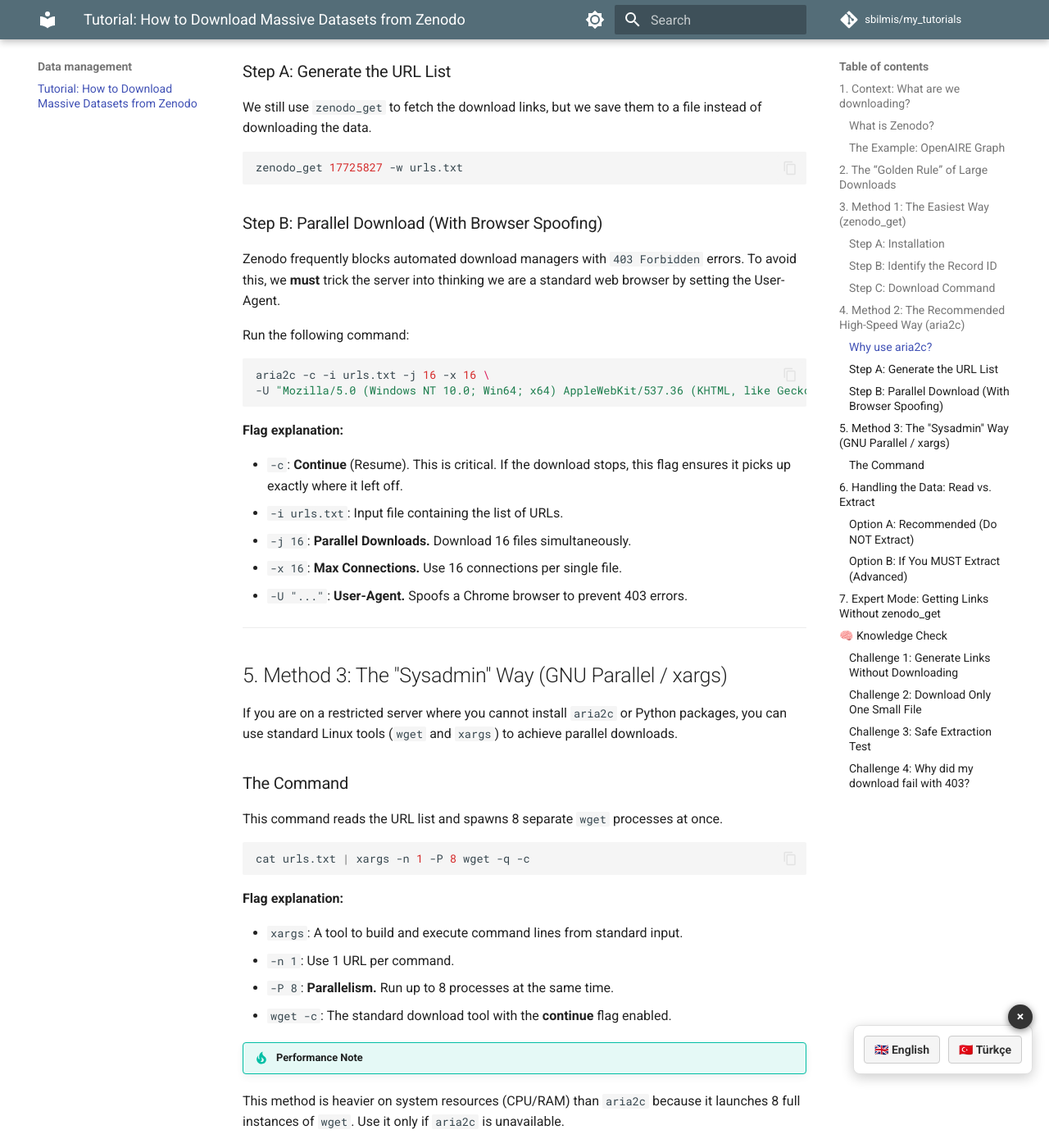
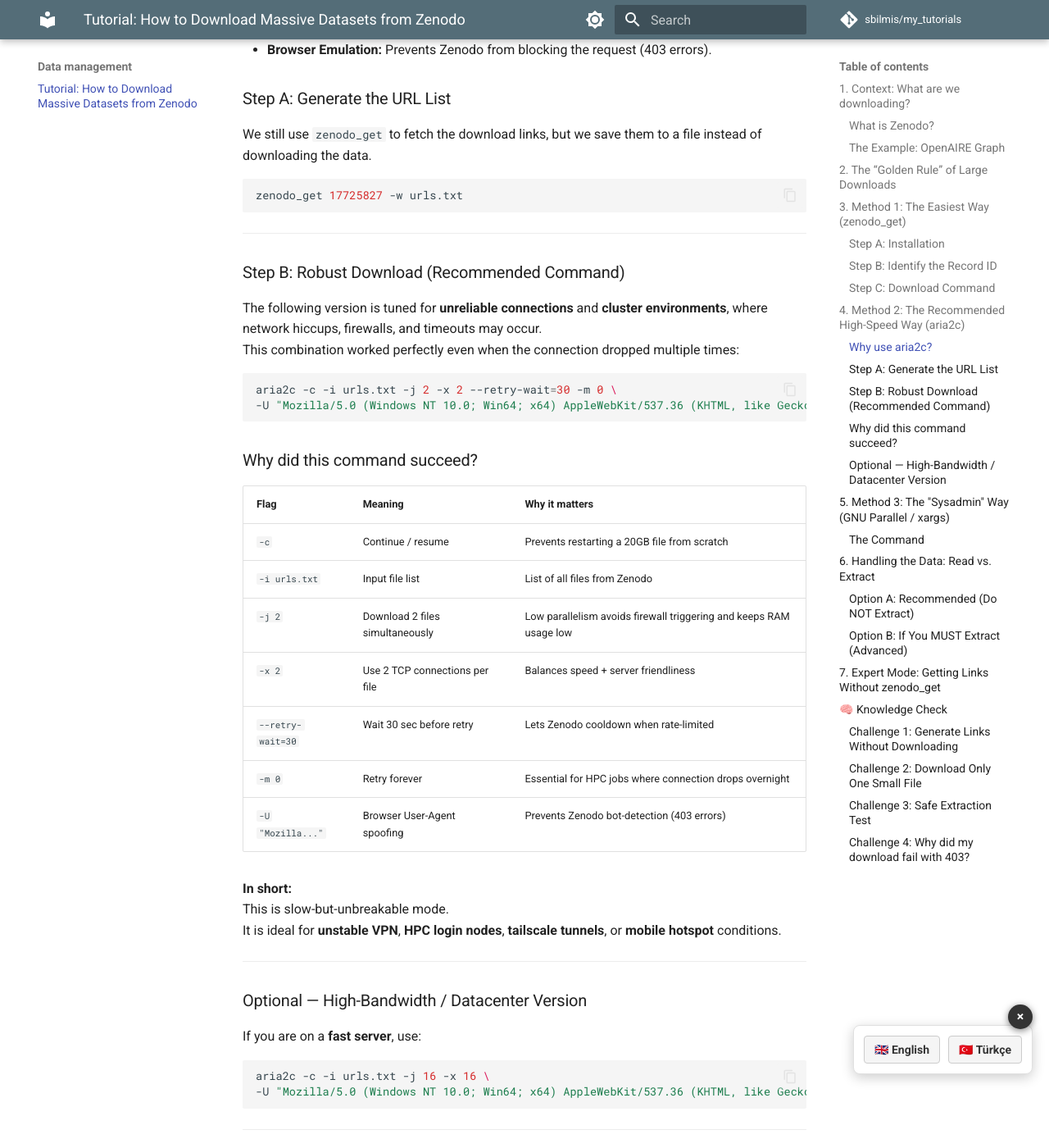
Before and after one commit to sbilmis/my_tutorials, an MkDocs documentation site: the page built from docs/data_management/downloading-large-datasets.md, in a window 1280 px wide and 1400 px high, scrolled down 2643 px. Shown: the whole window at 82% size. Built offline with MkDocs 1.6.1 and Material for MkDocs 9.7.7, drawn with Linux system fonts in a browser that asks for light colours; comment, search, counter and statistics services are not loaded; some of the changed text lies outside the part shown.

Commit message:
data_management is corrected with wait parameter

````diff
--- a/docs/data_management/downloading-large-datasets.md
+++ b/docs/data_management/downloading-large-datasets.md
@@ -80,9 +80,10 @@ For massive datasets, `aria2c` is superior because it supports **parallel operat
 
 ### Why use `aria2c`?
 
-* **Parallelization:** Unlike `zenodo_get`, `aria2c` can download 16+ files simultaneously.
-* **Connection Splitting:** It opens multiple connections per file to maximize bandwidth.
-* **Resumability:** Excellent support for resuming interrupted downloads.
+* **Parallelization:** Download multiple files simultaneously.
+* **Connection Splitting:** Multiple TCP connections per file → full bandwidth usage.
+* **Resumability:** If the connection drops, downloads **resume exactly where they left off**.
+* **Browser Emulation:** Prevents Zenodo from blocking the request (403 errors).
 
 ### Step A: Generate the URL List
 
@@ -90,27 +91,46 @@ We still use `zenodo_get` to fetch the download links, but we save them to a fil
 
 ```bash
 zenodo_get 17725827 -w urls.txt
-
 ```
 
-### Step B: Parallel Download (With Browser Spoofing)
+---
 
-Zenodo frequently blocks automated download managers with `403 Forbidden` errors. To avoid this, we **must** trick the server into thinking we are a standard web browser by setting the User-Agent.
+### Step B: Robust Download (Recommended Command)
 
-Run the following command:
+The following version is tuned for **unreliable connections** and **cluster environments**, where network hiccups, firewalls, and timeouts may occur.
+This combination worked perfectly even when the connection dropped multiple times:
+
+```bash
+aria2c -c -i urls.txt -j 2 -x 2 --retry-wait=30 -m 0 \
+-U "Mozilla/5.0 (Windows NT 10.0; Win64; x64) AppleWebKit/537.36 (KHTML, like Gecko) Chrome/91.0.4472.124 Safari/537.36"
+```
+
+### Why did this command succeed?
+
+| Flag | Meaning | Why it matters |
+|------|---------|----------------|
+| `-c` | Continue / resume | Prevents restarting a 20GB file from scratch |
+| `-i urls.txt` | Input file list | List of all files from Zenodo |
+| `-j 2` | Download 2 files simultaneously | Low parallelism avoids firewall triggering and keeps RAM usage low |
+| `-x 2` | Use 2 TCP connections per file | Balances speed + server friendliness |
+| `--retry-wait=30` | Wait 30 sec before retry | Lets Zenodo cooldown when rate-limited |
+| `-m 0` | Retry forever | Essential for HPC jobs where connection drops overnight |
+| `-U "Mozilla..."` | Browser User-Agent spoofing | Prevents Zenodo bot-detection (403 errors) |
+
+**In short:**
+This is slow-but-unbreakable mode.
+It is ideal for **unstable VPN**, **HPC login nodes**, **tailscale tunnels**, or **mobile hotspot** conditions.
+
+---
+
+### Optional — High-Bandwidth / Datacenter Version
+
+If you are on a **fast server**, use:
 
 ```bash
 aria2c -c -i urls.txt -j 16 -x 16 \
 -U "Mozilla/5.0 (Windows NT 10.0; Win64; x64) AppleWebKit/537.36 (KHTML, like Gecko) Chrome/91.0.4472.124 Safari/537.36"
 ```
-
-**Flag explanation:**
-
-* `-c`: **Continue** (Resume). This is critical. If the download stops, this flag ensures it picks up exactly where it left off.
-* `-i urls.txt`: Input file containing the list of URLs.
-* `-j 16`: **Parallel Downloads.** Download 16 files simultaneously.
-* `-x 16`: **Max Connections.** Use 16 connections per single file.
-* `-U "..."`: **User-Agent.** Spoofs a Chrome browser to prevent 403 errors.
 
 ---
 
@@ -120,21 +140,13 @@ If you are on a restricted server where you cannot install `aria2c` or Python pa
 
 ### The Command
 
-This command reads the URL list and spawns 8 separate `wget` processes at once.
-
 ```bash
 cat urls.txt | xargs -n 1 -P 8 wget -q -c
 ```
 
-**Flag explanation:**
-
-* `xargs`: A tool to build and execute command lines from standard input.
-* `-n 1`: Use 1 URL per command.
-* `-P 8`: **Parallelism.** Run up to 8 processes at the same time.
-* `wget -c`: The standard download tool with the **continue** flag enabled.
-
 !!! tip "Performance Note"
-This method is heavier on system resources (CPU/RAM) than `aria2c` because it launches 8 full instances of `wget`. Use it only if `aria2c` is unavailable.
+This method launches multiple `wget` processes → heavy CPU + RAM overhead.
+Use it only if `aria2c` is unavailable.
 
 ---
 
@@ -149,13 +161,7 @@ After downloading, you will have several large `.tar` files.
 * **Result:** You may exceed quotas or crash the filesystem.
 * **Best practice:** Stream data directly from `.tar` files.
 
-Many analysis scripts can read compressed archives directly, avoiding massive disk usage.
-
 ### Option B: If You MUST Extract (Advanced)
-
-Only proceed if you have **>10TB free space** and a strict requirement to extract files.
-
-**Safe extraction script:**
 
 ```bash
 #!/bin/bash
@@ -170,11 +176,9 @@ done
 
 ## 7. Expert Mode: Getting Links Without `zenodo_get`
 
-If Python is unavailable, you can query the Zenodo API directly to generate your `urls.txt`.
-
 ```bash
-curl -s [https://zenodo.org/api/records/17725827](https://zenodo.org/api/records/17725827) \
-| grep -oP '[https://zenodo.org/api/records/17725827/files/](https://zenodo.org/api/records/17725827/files/)[^"]+' \
+curl -s https://zenodo.org/api/records/17725827 \
+| grep -oP 'https://zenodo.org/api/records/17725827/files/[^"]+' \
 > urls.txt
 ```
 
@@ -184,35 +188,27 @@ curl -s [https://zenodo.org/api/records/17725827](https://zenodo.org/api/records
 
 ### Challenge 1: Generate Links Without Downloading
 
-??? question "Solution"
-    ```bash
-    zenodo_get 17725827 -w links.txt
-    grep "communities_infrastructures.tar" links.txt
-    ```
+```bash
+zenodo_get 17725827 -w links.txt
+grep "communities_infrastructures.tar" links.txt
+```
 
 ### Challenge 2: Download Only One Small File
 
-??? question "Solution"
-    ```bash
-    # Option 1: wget
-    wget -c <URL>
-    ```
-
-    **Option 2: aria2c** (Use User-Agent if blocked!)
-    ```bash
-    aria2c -x 10 -s 10 -U "Mozilla/5.0..." <URL>
-    ```
+```bash
+aria2c -x 10 -s 10 -U "Mozilla/5.0..." <URL>
+```
 
 ### Challenge 3: Safe Extraction Test
 
-??? success "Best practice"
-    ```bash
-    mkdir test_extract
-    tar -xf communities_infrastructures.tar -C test_extract
-    ls -l test_extract
-    ```
+```bash
+mkdir test_extract
+tar -xf communities_infrastructures.tar -C test_extract
+ls -l test_extract
+```
 
 ### Challenge 4: Why did my download fail with 403?
+Zenodo likely detected your script as a bot.
+**Fix:** Always add the browser `-U "Mozilla..."` flag.
 
-??? question "Answer"
-    Zenodo likely detected your script as a bot. You must add a **User-Agent** string (`-U "Mozilla/..."`) to your `aria2c` command to pretend you are a browser.
+---
````
Also changed, not shown: docs/containers/updating-docker-apps.md (added, +132 -0 lines), site/404.html, site/data_management/downloading-large-datasets/index.html, site/emacs/e1/index.html, site/emacs/index.html, site/index.html, 1 other file.
